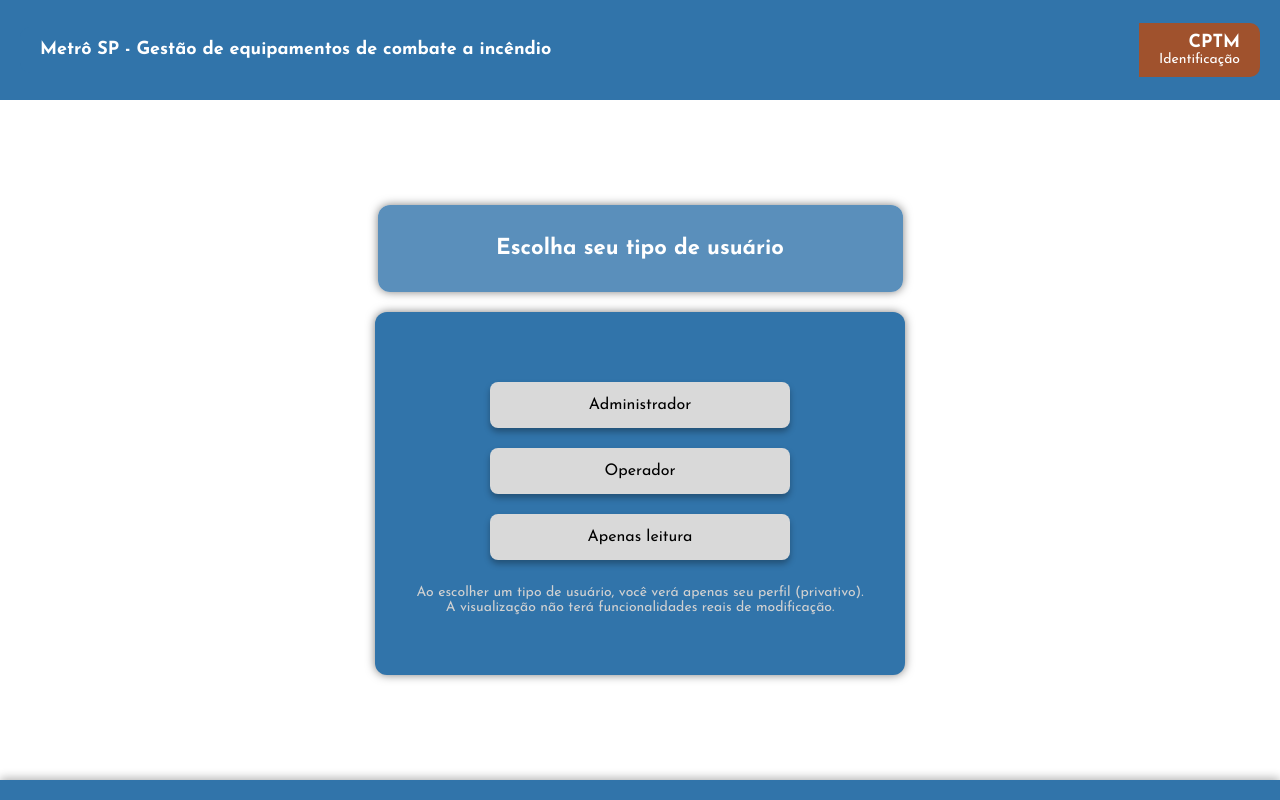
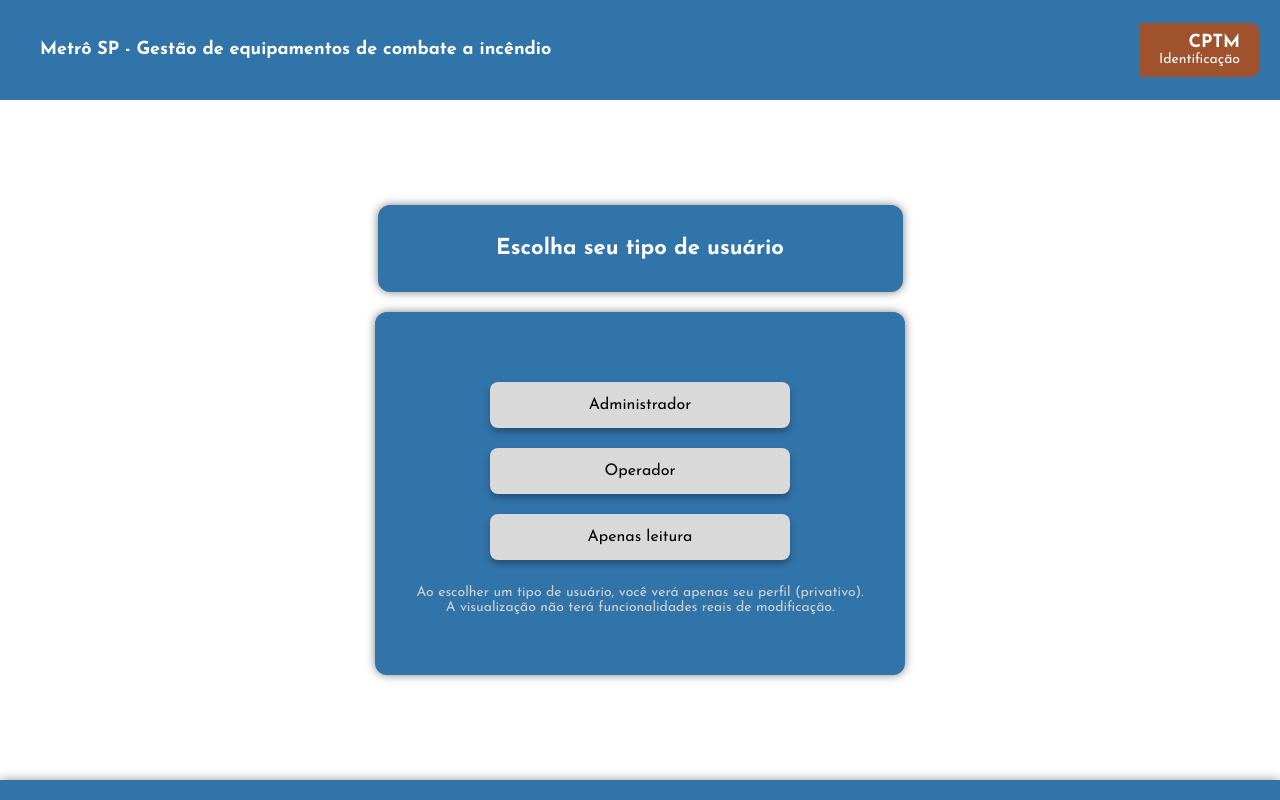
Before and after one commit to Pitucooh/PII_Extintor, a React (Create React App) app: page / in a window 1280 px wide. Built offline with nearby package versions, Linux system fonts and the light colour scheme.

Commit message:
ninguem viu

```diff
--- a/src/css/Tela_Inicial.css
+++ b/src/css/Tela_Inicial.css
@@ -73,7 +73,7 @@ body {
 
 
 .title-modal {
-  background-color: rgba(49, 116, 170, 0.8);
+  background-color: #3174AA;
   padding: 10px;
   border-radius: 12px;
   text-align: center;
```
